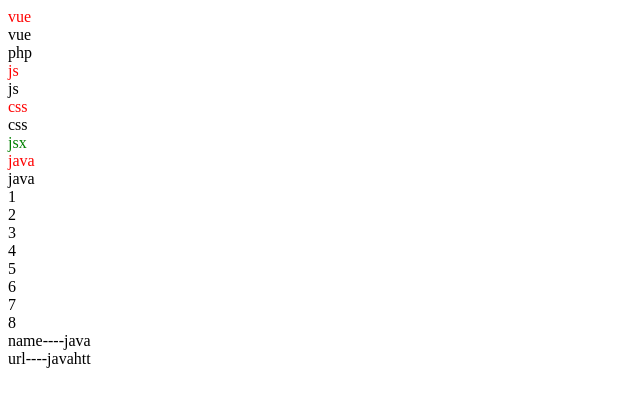
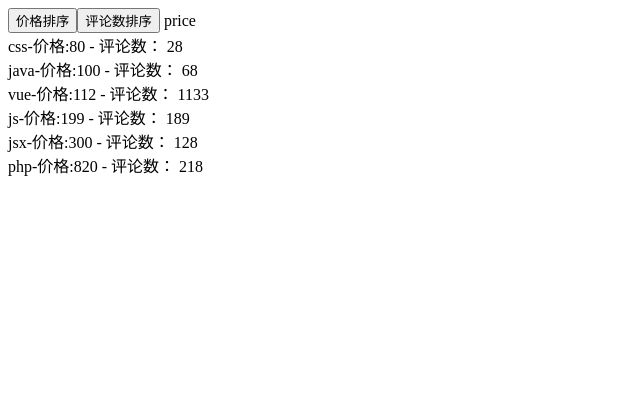
Before and after one commit to binglutaxue/VueStudy, a Vue app: page / in a window 1280 px wide. Shown: the top 406 px of the page, without its empty margins (0-640 px from the left). Built offline with nearby package versions, Linux system fonts and the light colour scheme.

Commit message:
完成排序

```diff
--- a/data/lessons.js
+++ b/data/lessons.js
@@ -1,33 +1,44 @@
 export default [{
+    id: 1,
     title: "vue",
-    isDelete: true
+    isDelete: true,
+    price: 112,
+    comments: 1133
   },
   {
+    id: 2,
     title: "php",
-    isDelete: false
+    isDelete: false,
+    price: 820,
+    comments: 218
   },
   {
+    id: 3,
     title: "js",
     isDelete: true,
     price: 199,
-    comments:189
+    comments: 189,
+
   },
   {
+    id: 4,
     title: "css",
     isDelete: true,
     price: 80,
-    comments:28
+    comments: 28
   },
   {
+    id: 5,
     title: "jsx",
     isDelete: false,
     price: 300,
-    comments:128
+    comments: 128
   },
   {
+    id: 6,
     title: "java",
     isDelete: true,
     price: 100,
-    comments:68
+    comments: 68
   },
 ]
--- a/src/App.vue
+++ b/src/App.vue
@@ -2,8 +2,9 @@
 <!-- <ClassComponent/> -->
 <!-- <class-component/> -->
 <!-- <ClassListComponent/> -->
-<if-comment></if-comment>
-<VForCommentVue/>
+<!-- <if-comment></if-comment> -->
+<lesson-for></lesson-for>
+<!-- <VForCommentVue/> -->
 </template>
 
 <script>
@@ -11,8 +12,9 @@ import ClassComponent from './components/ClassComponent.vue'
 import ClassListComponent from "./components/ClassListComponent.vue"
 import IfComment from './components/IfComment.vue'
 import VForCommentVue from './components/VForComment.vue'
+import LessonFor from './components/LessonFor.vue'
   export default {
-    components: { ClassComponent ,ClassListComponent, IfComment,VForCommentVue},
+    components: { ClassComponent ,ClassListComponent, IfComment,VForCommentVue,LessonFor},
 
   }
 </script>
--- /dev/null
+++ b/src/components/LessonFor.vue
@@ -0,0 +1,41 @@
+<template>
+  <div>
+    <!-- 11123 -->
+
+    <button @click=" orderBy = 'price'">价格排序</button>
+    <button @click=" orderBy = 'comments'">评论数排序</button>
+
+    {{orderBy}}
+    <template v-for="leson in lessonLists" :key="leson.id">
+      <div>{{leson.title}}-价格:{{ leson.price }} - 评论数： {{ leson.comments }}</div>
+    </template>
+  </div>
+</template>
+
+<script>
+import lessons from '../../data/lessons'
+  export default {
+    data(){
+      return {
+        lessons,
+        orderBy: 'price'
+        // 默认价格排序
+
+      }
+    },
+    computed: {
+       lessonLists() {
+        //  console.log(this.lessons);
+        //  console.log(this.lessons);
+          return this.lessons.sort((a,b)=>{
+             return a[this.orderBy] - b[this.orderBy]
+
+          })
+       }
+    }
+  }
+</script>
+
+<style lang="scss" scoped>
+
+</style>
```
